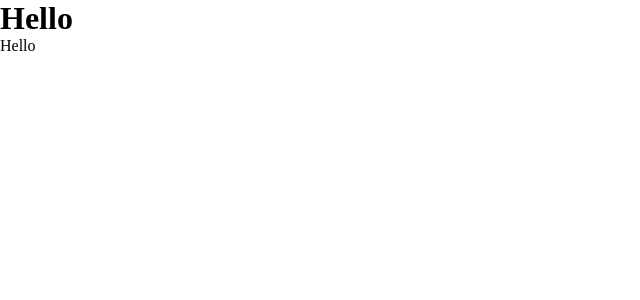
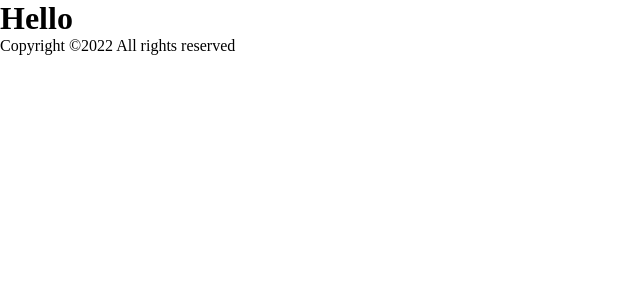
Before and after one commit to basilysf1709/litlinks, a Next.js app in the folder frontend/: page / in a window 1280 px wide. Shown: the top 300 px of the page, without its empty margins (0-640 px from the left). Built offline with nearby package versions, Linux system fonts and the light colour scheme.

Commit message:
Added some text in footer

```diff
--- a/frontend/src/pages/index.tsx
+++ b/frontend/src/pages/index.tsx
@@ -3,7 +3,7 @@ import { Inter } from 'next/font/google'
 
 const inter = Inter({ subsets: ['latin'] })
 
-const Home : React.FC = () : JSX.Element => {
+const Root : React.FC = () : JSX.Element => {
   return (
     <>
       <Head>
@@ -16,9 +16,9 @@ const Home : React.FC = () : JSX.Element => {
        <h1>Hello</h1>
       </main>
 
-      <footer>Hello</footer>
+      <footer>Copyright ©2022 All rights reserved</footer>
     </>
   )
 }
 
-export default Home;
+export default Root;
```
